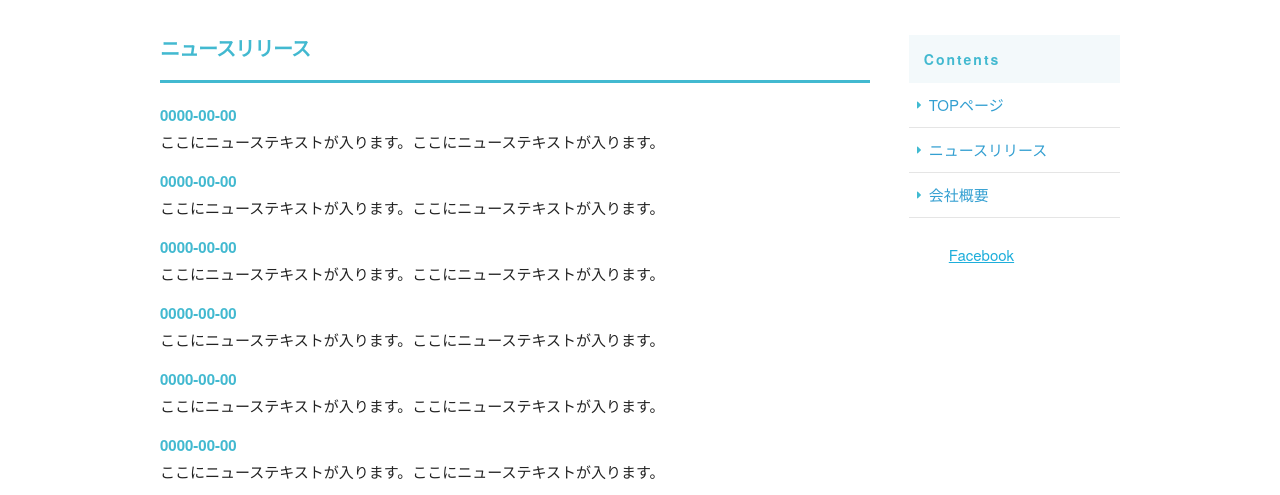
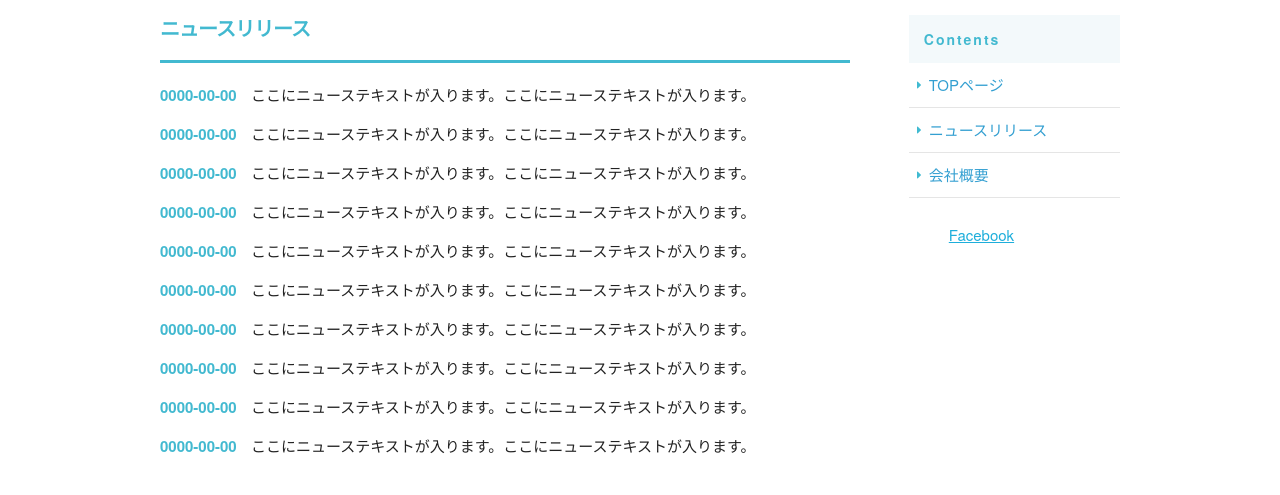
Before and after one commit to riku8888/corporate-site, a plain HTML site: page news.html in a window 1280 px wide. Shown: the part 305-800 px from the top of the page. Drawn offline with nearby package versions, Linux system fonts and the light colour scheme.

Commit message:
forth commit

```diff
--- a/css/sample.scss
+++ b/css/sample.scss
@@ -162,6 +162,10 @@ div {
   padding: 40px 0;
 }
 
+h1 {
+  margin:0;
+  padding: 0;
+}
 
 #sub_cover h2 {
   text-align: center;
@@ -197,6 +201,12 @@ div {
   }
 }
 
+@media (min-width: 550px) {
+#contents #main {
+    padding-right: 20px;
+  }
+}
+
 #contents #main h2 {
   color: #42b9d0;
   font-size: 1.5rem;
@@ -222,6 +232,14 @@ div {
 #contents #main .news_li li {
     list-style: none;
     padding-bottom: 5px;
+  }
+}
+
+@media (min-width: 550px) {
+#contents #main .news_li li span {
+    display: inline-block;
+    margin-bottom: 0;
+    padding-right: 10px;
   }
 }
 
```
Also changed, not shown: news.html (+2 -2 lines), css/sample.css, 1 other file.
